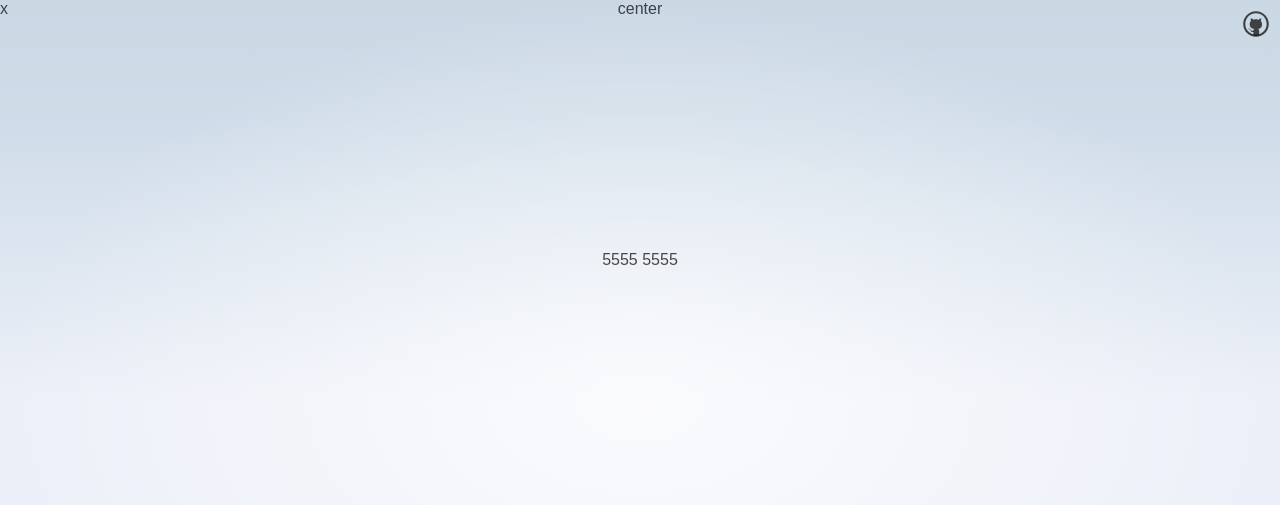
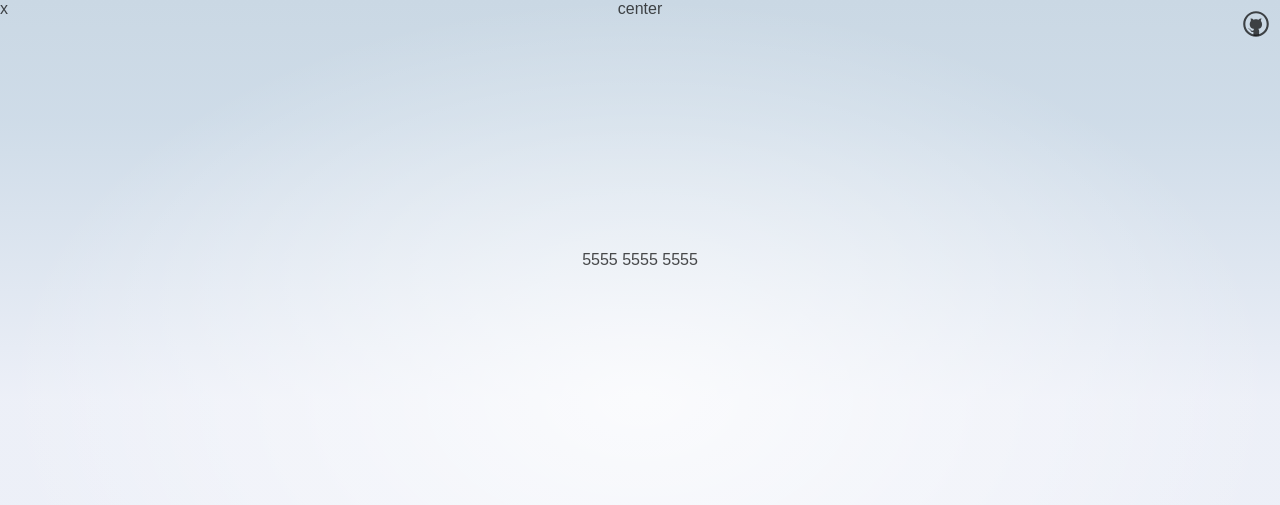
Before and after one commit to khajer/so-supporter-web, a SvelteKit app: page / in a window 1280 px wide. Shown: the top 505 px of the page. Built offline with nearby package versions, Linux system fonts and the light colour scheme.

Commit message:
add lib vercel

```diff
--- a/src/routes/+layout.svelte
+++ b/src/routes/+layout.svelte
@@ -1,8 +1,20 @@
 <script>
+	import { browser } from '$app/environment';
+	import { page } from '$app/stores';
+	import { webVitals } from '$lib/vitals';
 	import Header from './Header.svelte';
 	import './styles.css';
 
 	/** @type {import('./$types').LayoutServerData} */
+	export let data;
+
+	$: if (browser && data?.analyticsId) {
+		webVitals({
+			path: $page.url.pathname,
+			params: $page.params,
+			analyticsId: data.analyticsId
+		});
+	}
 </script>
 
 <div class="app">
--- a/src/routes/+page.svelte
+++ b/src/routes/+page.svelte
@@ -6,7 +6,7 @@
 	<meta name="description" content="Svelte demo app" />
 </svelte:head>
 
-<section>5555 5555</section>
+<section>5555 5555 5555</section>
 
 <style>
 	section {
```
